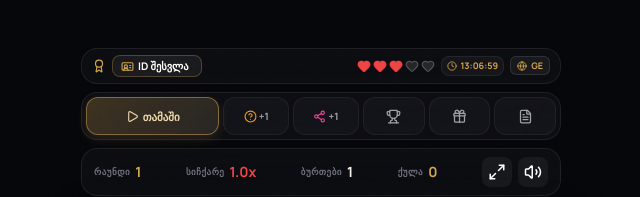
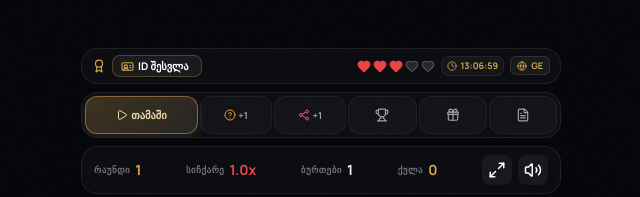
Before and after one commit to TSERJ13/stdancestudio, a React (Vite) app: page /game in a window 1280 px wide. Shown: the top 197 px of the page, without its empty margins (319-959 px from the left). Built offline with nearby package versions, Linux system fonts and the light colour scheme; no server answers; the database is empty.

Commit message:
fix: remove dummy Dancer entry, ensure non-overlapping nav buttons fit screen perfectly

```diff
--- a/src/components/game/Leaderboard.jsx
+++ b/src/components/game/Leaderboard.jsx
@@ -107,9 +107,9 @@ export default function Leaderboard({ currentTotalScore, totalGames, playerName,
 
   // Build dynamic leaderboard list
   const displayScore = currentTotalScore || 0;
-  const combinedList = cloudList.length > 0 ? [...cloudList] : [...TEST_LEADERBOARD];
+  const combinedList = cloudList.filter(item => item.name !== 'Dancer' && item.id !== 'USER_Dancer');
 
-  if (playerName) {
+  if (playerName && playerName !== 'Dancer') {
     const isMeIdx = combinedList.findIndex(m => (userId && m.id === userId) || m.name === playerName);
     if (isMeIdx !== -1) {
       combinedList[isMeIdx] = {
--- a/src/data/classcore.js
+++ b/src/data/classcore.js
@@ -313,7 +313,7 @@ export async function fetchCloudLeaderboard() {
 
 export async function syncCloudScore(userEntry) {
   try {
-    if (!userEntry || !userEntry.name) return [];
+    if (!userEntry || !userEntry.name || userEntry.name === 'Dancer' || userEntry.id === 'USER_Dancer') return [];
     const settingsUrl = `${SUPABASE_URL}/rest/v1/studio_settings?studio_slug=eq.${STUDIO_SLUG}`;
     const getRes = await fetch(settingsUrl, {
       headers: {
--- a/src/pages/Game.jsx
+++ b/src/pages/Game.jsx
@@ -192,7 +192,7 @@ export default function Game() {
 
   // Automatically sync current user score & profile to Supabase Cloud on load/change
   useEffect(() => {
-    if (userProfile?.name) {
+    if (userProfile?.name && userProfile.name !== 'Dancer') {
       syncCloudScore({
         id: userProfile.studentId || `USER_${userProfile.name}`,
         name: userProfile.name,
@@ -386,55 +386,55 @@ export default function Game() {
             </header>
 
             {/* Navigation Bar */}
-            <nav className="app-nav glass" style={{ gap: '4px', padding: '4px' }}>
+            <nav className="app-nav glass" style={{ gap: '2px', padding: '3px', width: '100%', boxSizing: 'border-box', overflow: 'hidden' }}>
               <button
                 className={`nav-btn ${activeTab === 'play' ? 'active' : ''}`}
                 onClick={() => setActiveTab('play')}
-                style={{ flex: '2', gap: '4px', padding: '0 6px', fontSize: '11px' }}
+                style={{ flex: '1.4', minWidth: 0, gap: '3px', padding: '0 4px', fontSize: '10.5px' }}
               >
-                <Play size={13} /> {tGame.tabs.game}
+                <Play size={12} /> {tGame.tabs.game}
               </button>
 
               <button
                 className={`nav-btn bonus-btn quiz-tab ${livesData.hasQuizLife ? 'unlocked' : ''}`}
                 onClick={() => setShowQuizModal(true)}
-                style={{ flex: '1', padding: '0 2px', gap: '2px', fontSize: '10px' }}
+                style={{ flex: '0.9', minWidth: 0, padding: '0 2px', gap: '2px', fontSize: '9.5px' }}
               >
-                <HelpCircle size={13} color={livesData.hasQuizLife ? '#22c55e' : '#f59e0b'} />
+                <HelpCircle size={12} color={livesData.hasQuizLife ? '#22c55e' : '#f59e0b'} />
                 <span>+1</span>
               </button>
 
               <button
                 className={`nav-btn bonus-btn share-tab ${livesData.hasShareLife ? 'unlocked' : ''}`}
                 onClick={() => setShowShareModal(true)}
-                style={{ flex: '1', padding: '0 2px', gap: '2px', fontSize: '10px' }}
+                style={{ flex: '0.9', minWidth: 0, padding: '0 2px', gap: '2px', fontSize: '9.5px' }}
               >
-                <Share2 size={13} color={livesData.hasShareLife ? '#22c55e' : '#ec4899'} />
+                <Share2 size={12} color={livesData.hasShareLife ? '#22c55e' : '#ec4899'} />
                 <span>+1</span>
               </button>
 
               <button
                 className={`nav-btn ${activeTab === 'leaderboard' ? 'active' : ''}`}
                 onClick={() => setActiveTab('leaderboard')}
-                style={{ flex: '1', padding: 0 }}
+                style={{ flex: '0.9', minWidth: 0, padding: 0 }}
               >
-                <Trophy size={15} />
+                <Trophy size={14} />
               </button>
 
               <button
                 className={`nav-btn ${activeTab === 'prizes' ? 'active' : ''}`}
                 onClick={() => setActiveTab('prizes')}
-                style={{ flex: '1', padding: 0 }}
+                style={{ flex: '0.9', minWidth: 0, padding: 0 }}
               >
-                <Gift size={15} />
+                <Gift size={14} />
               </button>
 
               <button
                 className={`nav-btn ${activeTab === 'rules' ? 'active' : ''}`}
                 onClick={() => setActiveTab('rules')}
-                style={{ flex: '1', padding: 0 }}
+                style={{ flex: '0.9', minWidth: 0, padding: 0 }}
               >
-                <FileText size={15} />
+                <FileText size={14} />
               </button>
             </nav>
 
```
